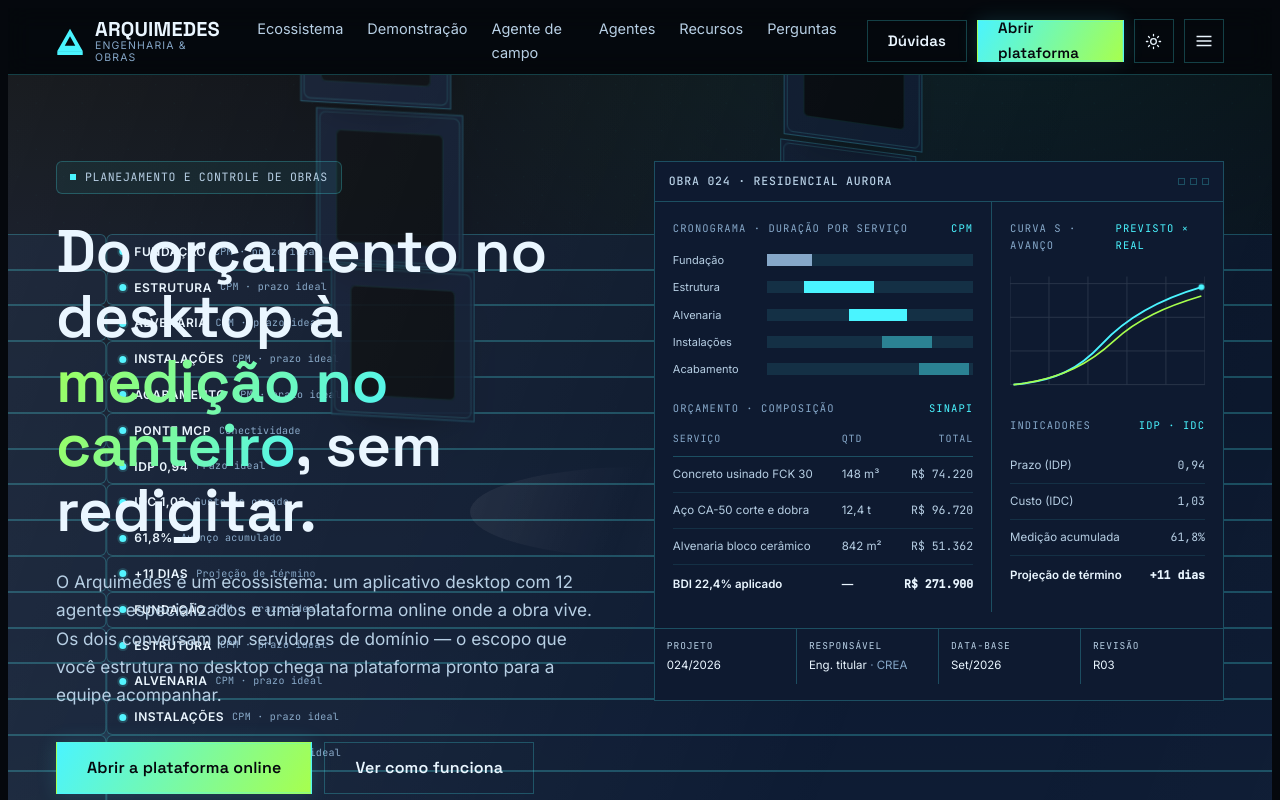
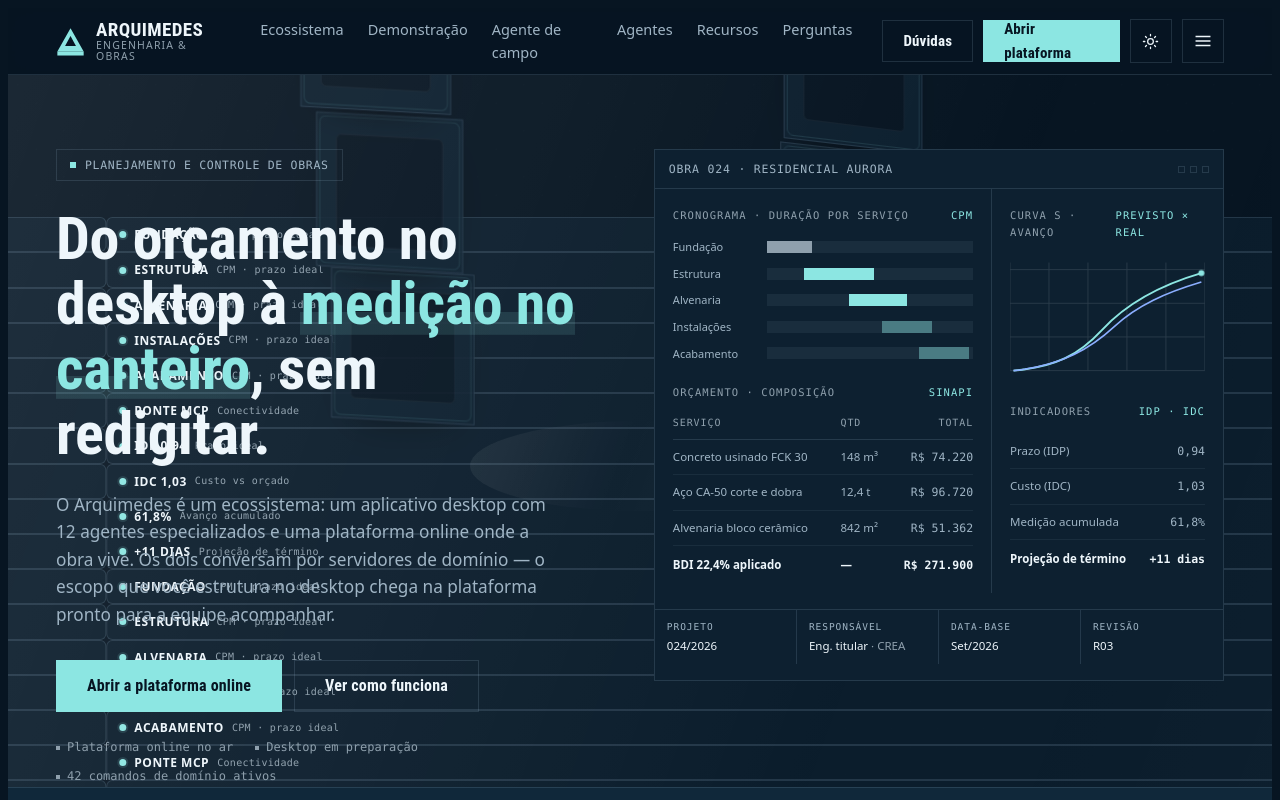
Before and after one commit to ragomes102030-cpu/arquimedes, a React (Vite) app: page / in a window 1280 px wide. Shown: the top 800 px of the page. Built offline with nearby package versions, Linux system fonts and the light colour scheme.

Commit message:
Revert "feat(hero): futurista dark/cyber com tipografia Space Grotesk e gradiente"
This reverts commit 345d2a6670178f39768bbeadb397c0a90d7c94be.

```diff
--- a/index.html
+++ b/index.html
@@ -2,9 +2,6 @@
 <html lang="pt-BR">
   <head>
     <meta charset="UTF-8" />
-    <link rel="preconnect" href="https://fonts.googleapis.com" />
-    <link rel="preconnect" href="https://fonts.gstatic.com" crossorigin />
-    <link href="https://fonts.googleapis.com/css2?family=Space+Grotesk:wght@400;500;600;700&family=Inter:wght@400;500;600&family=JetBrains+Mono:wght@400;500&display=swap" rel="stylesheet" />
     <link rel="icon" type="image/svg+xml" href="%BASE_URL%favicon.svg" />
     <link rel="apple-touch-icon" href="%BASE_URL%apple-touch-icon.svg" />
     <meta name="viewport" content="width=device-width, initial-scale=1.0" />
--- a/src/styles.css
+++ b/src/styles.css
@@ -10,39 +10,35 @@
    ========================================================================== */
 
 :root {
-  /* fundo de banco de trabalho digital */
-  --ground: #05080d;       /* = --arq-bg */
-  --sheet: #0e1a30;        /* = --arq-panel */
-  --sheet-2: #14284a;      /* = --arq-panel-2 */
-  --line: rgba(74, 244, 255, 0.24);   /* = --arq-line */
-  --line-2: rgba(74, 244, 255, 0.10);
+  /* mesa de desenho (escuro, padrão) */
+  --ground: #071522;   /* = --arq-bg */
+  --sheet: #0d2030;    /* = --arq-panel */
+  --sheet-2: #10283a;  /* = --arq-panel-2 */
+  --line: rgba(163, 194, 215, 0.16);  /* = --arq-line */
+  --line-2: rgba(163, 194, 215, 0.08);
+  --ink: #eef6fb;      /* = --arq-text */
+  --ink-2: #a0b5c5;    /* = --arq-muted */
+  --ink-3: #8fa0ad;    /* derivado do muted, para texto de 11-12px passar AA */
 
-  --ink: #eaf6ff;          /* = --arq-text */
-  --ink-2: #b7cfe4;        /* = --arq-muted */
-  --ink-3: #86a8c9;        /* derivado do muted, usar >=4.5 sobre sheet */
+  --accent: #8ce6e2;   /* = --arq-cyan */
+  --accent-ink: #071522;
+  --accent-soft: rgba(140, 230, 226, 0.13);
+  --accent-2: #8baeff; /* = --arq-blue, segunda cor de dado (séries de gráfico) */
 
-  --accent: #4af4ff;       /* ciano futurista */
-  --accent-2: #a7ff4d;     /* lima */
-  --accent-ink: #05080d;
-  --accent-soft: rgba(74, 244, 255, 0.16);
-  --accent-soft-2: rgba(166, 255, 77, 0.14);
-  --glow: rgba(74, 244, 255, 0.28);
-  --glow-2: rgba(166, 255, 77, 0.22);
+  --ok: #7bd88f;
+  --warn: #e8a06a;
 
-  --ok: #39ff14;
-  --warn: #ffb347;
+  --display: "Bahnschrift", "DIN Alternate", "DIN Condensed", "Roboto Condensed",
+    "Arial Narrow", "Helvetica Neue", sans-serif;
+  --body: system-ui, -apple-system, "Segoe UI", Roboto, "Helvetica Neue", sans-serif;
+  --mono: "Cascadia Mono", "SF Mono", Consolas, "Liberation Mono", monospace;
 
-  /* tipografia: display geométrico, corpo limpo, mono para dados */
-  --display: "Space Grotesk", "Bahnschrift", "DIN Alternate", "Roboto Condensed", "Arial Narrow", system-ui, sans-serif;
-  --body: "Inter", system-ui, -apple-system, "Segoe UI", Roboto, "Helvetica Neue", sans-serif;
-  --mono: "JetBrains Mono", "Cascadia Mono", "SF Mono", Consolas, "Liberation Mono", monospace;
-
-  --maxw: 1200px;
+  --maxw: 1120px;
 
   color-scheme: dark;
   font-family: var(--body);
   font-size: 16px;
-  line-height: 1.65;
+  line-height: 1.6;
   color: var(--ink);
   background: var(--ground);
   -webkit-font-smoothing: antialiased;
@@ -51,62 +47,29 @@
 
 /* papel vegetal — usa os tokens claros do próprio sistema (--arq-obras-*) */
 html[data-theme="light"] {
-  --ground: #eef4fb;       /* --arq-obras-bg */
-  --sheet: #0f1f38;        /* --arq-obras-panel */
-  --sheet-2: #183050;      /* --arq-obras-panel-2 */
-  --line: rgba(0, 140, 255, 0.28);
-  --line-2: rgba(0, 140, 255, 0.12);
+  --ground: #f3f6f8;   /* = --arq-obras-bg */
+  --sheet: #ffffff;
+  --sheet-2: #eaf0f4;
+  --line: #dce5eb;     /* = --arq-obras-line */
+  --line-2: rgba(21, 43, 59, 0.06);
+  --ink: #152b3b;      /* = --arq-obras-ink */
+  --ink-2: #3d5a6b;
+  /* escurecido: em 11-12px sobre sheet-2 precisa de >=4.5 */
+  --ink-3: #3a5868;
 
-  --ink: #081426;
-  --ink-2: #0c2446;
-  /* 11-12px sobre sheet-2 só passa AA com este tom */
-  --ink-3: #235082;
+  /* mesma matiz do acento escuro, escurecida para contraste sobre claro */
+  --accent: #0d6f78;
+  --accent-ink: #ffffff;
+  --accent-soft: rgba(13, 111, 120, 0.12);
+  --accent-2: #1a5ec8;  /* = --accent-claro do sistema dele */
 
-  --accent: #0d7bbf;       /* azul cibernético */
-  --accent-ink: #ffffff;
-  --accent-soft: rgba(13, 123, 191, 0.14);
-  --accent-soft-2: rgba(13, 123, 191, 0.10);
-  --glow: rgba(13, 123, 191, 0.22);
-  --glow-2: rgba(13, 123, 191, 0.16);
-
-  --ok: #2f8f5b;
-  --warn: #e8924a;
-
-  --display: "Space Grotesk", "Bahnschrift", system-ui, sans-serif;
-  --body: "Inter", system-ui, sans-serif;
-  --mono: "JetBrains Mono", "Cascadia Mono", monospace;
+  --ok: #2f7d4f;
+  --warn: #a8592b;
 
   color-scheme: light;
 }
 
 * { box-sizing: border-box; }
-
-/* ---------- utilidades futuristas ---------- */
-.glass {
-  background: rgba(14, 26, 48, 0.55);
-  backdrop-filter: blur(12px) saturate(150%);
-  border: 1px solid rgba(74, 244, 255, 0.20);
-}
-.glass-tight {
-  background: rgba(14, 26, 48, 0.65);
-  border: 1px solid rgba(74, 244, 255, 0.28);
-}
-.glow-border {
-  border-color: rgba(74, 244, 255, 0.45);
-  box-shadow: 0 0 0 1px rgba(74, 244, 255, 0.16), 0 0 26px rgba(74, 244, 255, 0.18);
-}
-.text-gradient {
-  background: linear-gradient(120deg, #a6ff4d, #4af4ff 60%, #9be9ff);
-  background-size: 200% 200%;
-  -webkit-background-clip: text;
-  background-clip: text;
-  color: transparent;
-  animation: gradient-flow 6s ease-in-out infinite;
-}
-@keyframes gradient-flow {
-  0% { background-position: 0% 50%; }
-  100% { background-position: 100% 50%; }
-}
 
 @media (min-width: 1280px) {
   .wrap { padding-inline: 48px; }
@@ -153,10 +116,8 @@ button { font: inherit; color: inherit; cursor: pointer; }
 .brand { display: flex; align-items: center; gap: 11px; }
 .brand-txt { display: grid; line-height: 1.05; }
 .brand-txt b {
-  font-family: var(--display);
-  font-size: 20px;
-  font-weight: 700;
-  letter-spacing: 0.01em;
+  font-family: var(--display); font-size: 19px; font-weight: 600;
+  letter-spacing: 0.02em;
 }
 .brand-txt i {
   font-style: normal; font-size: 10.5px; letter-spacing: 0.11em;
@@ -215,18 +176,8 @@ button { font: inherit; color: inherit; cursor: pointer; }
   font-family: var(--display); font-size: 15px; font-weight: 600; letter-spacing: 0.01em;
   transition: background .15s, border-color .15s, color .15s;
 }
-.btn-primary {
-  background: linear-gradient(120deg, var(--accent) 0%, var(--accent-2) 100%);
-  border-color: transparent;
-  color: var(--accent-ink);
-  box-shadow: 0 0 0 1px rgba(74,244,255,.25) inset, 0 0 20px rgba(74,244,255,.15);
-}
-.btn-primary:hover {
-  color: var(--accent-ink);
-  background: linear-gradient(120deg, #6ffcfc 0%, #c7ff6a 100%);
-  border-color: transparent;
-  box-shadow: 0 0 30px rgba(74,244,255,.28), 0 0 3px rgba(166,255,77,.18);
-}
+.btn-primary { background: var(--accent); border-color: var(--accent); color: var(--accent-ink); }
+.btn-primary:hover { background: color-mix(in srgb, var(--accent) 84%, #000); border-color: transparent; }
 .btn-ghost:hover { border-color: var(--accent); color: var(--accent); }
 .btn-lg { height: 52px; padding: 0 30px; font-size: 16px; }
 
@@ -249,25 +200,7 @@ button { font: inherit; color: inherit; cursor: pointer; }
 .dim span { white-space: nowrap; }
 
 /* ---------- hero ---------- */
-.hero {
-  padding: 86px 0 0;
-  position: relative;
-  overflow: hidden;
-  background:
-    radial-gradient(1200px 700px at 78% -8%, rgba(74, 244, 255, 0.07), transparent 55%),
-    radial-gradient(900px 600px at 12% 110%, rgba(166, 255, 77, 0.05), transparent 55%),
-    linear-gradient(180deg, var(--ground) 0%, var(--sheet) 55%, var(--sheet-2) 100%);
-}
-.hero::before {
-  content: '';
-  position: absolute;
-  inset: 0;
-  background:
-    radial-gradient(1200px 700px at 78% -8%, rgba(74, 244, 255, 0.10), transparent 55%),
-    radial-gradient(900px 600px at 12% 110%, rgba(166, 255, 77, 0.07), transparent 55%),
-    linear-gradient(180deg, var(--ground) 0%, var(--sheet) 55%, var(--sheet-2) 100%);
-  pointer-events: none;
-}
+.hero { padding: 74px 0 0; position: relative; }
 .hero > .wrap { position: relative; z-index: 1; }
 .hero-grid {
   display: grid; grid-template-columns: minmax(0, 1fr) minmax(0, 1.06fr);
@@ -280,7 +213,6 @@ button { font: inherit; color: inherit; cursor: pointer; }
   color: var(--ink-2); text-transform: uppercase;
 }
 .kicker s { text-decoration: none; width: 6px; height: 6px; background: var(--accent); flex: none; }
-.kicker { padding: 6px 13px; background: rgba(74, 244, 255, 0.06); border-radius: 6px; }
 
 .hero h1 {
   margin-top: 26px;
@@ -289,13 +221,15 @@ button { font: inherit; color: inherit; cursor: pointer; }
 }
 .hero h1 em {
   font-style: normal;
-  color: transparent;
-  background: linear-gradient(120deg, #a6ff4d, #4af4ff 60%, #9be9ff);
-  background-size: 200% 200%;
-  -webkit-background-clip: text;
-  background-clip: text;
+  color: var(--accent);
+  /* marca-texto alinhado à linha, não à caixa inteira do elemento */
+  background-image: linear-gradient(var(--accent-soft), var(--accent-soft));
+  background-repeat: no-repeat;
+  background-size: 100% 0.38em;
+  background-position: 0 86%;
+  -webkit-box-decoration-break: clone;
   box-decoration-break: clone;
-  animation: gradient-flow 6s ease-in-out infinite;
+  padding-bottom: 0.04em;
 }
 .hero .lede {
   margin-top: 24px; max-width: 52ch;
```
